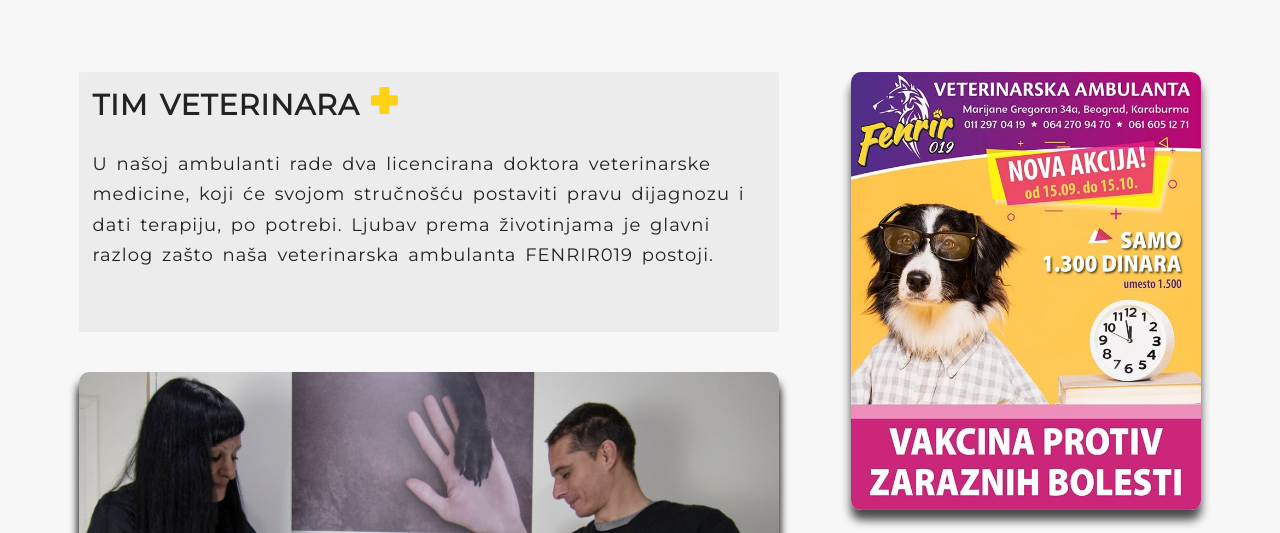
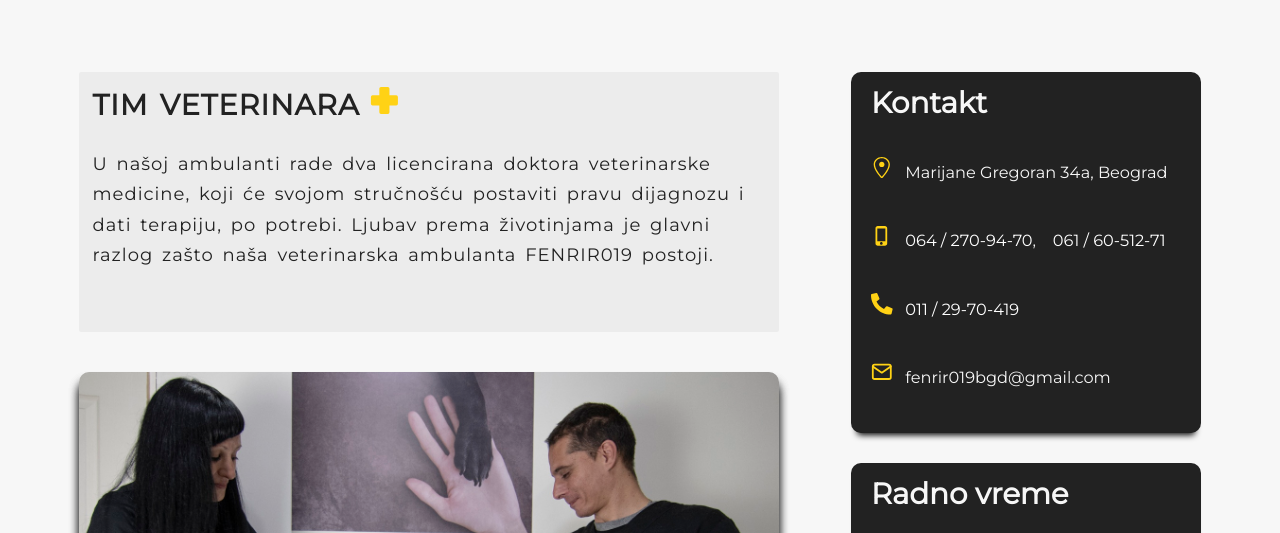
Before and after one commit to milosevicdavid/fenrir019, a Gatsby site: page / in a window 1280 px wide. Shown: the part 226-759 px from the top of the page. Built offline with nearby package versions, Linux system fonts and the light colour scheme; Gatsby itself is replaced by a stand-in of ours.

Commit message:
Removed passed day offer

```diff
--- a/src/components/SideBar.js
+++ b/src/components/SideBar.js
@@ -26,7 +26,6 @@ const SideBar = () => {
 
   return (
     <Wrapper>
-      <Img className="ponuda" fluid={data.ponuda.childImageSharp.fluid} />
       <div className=" yellowbox">
         <h2>Kontakt</h2>
         <p>
```
